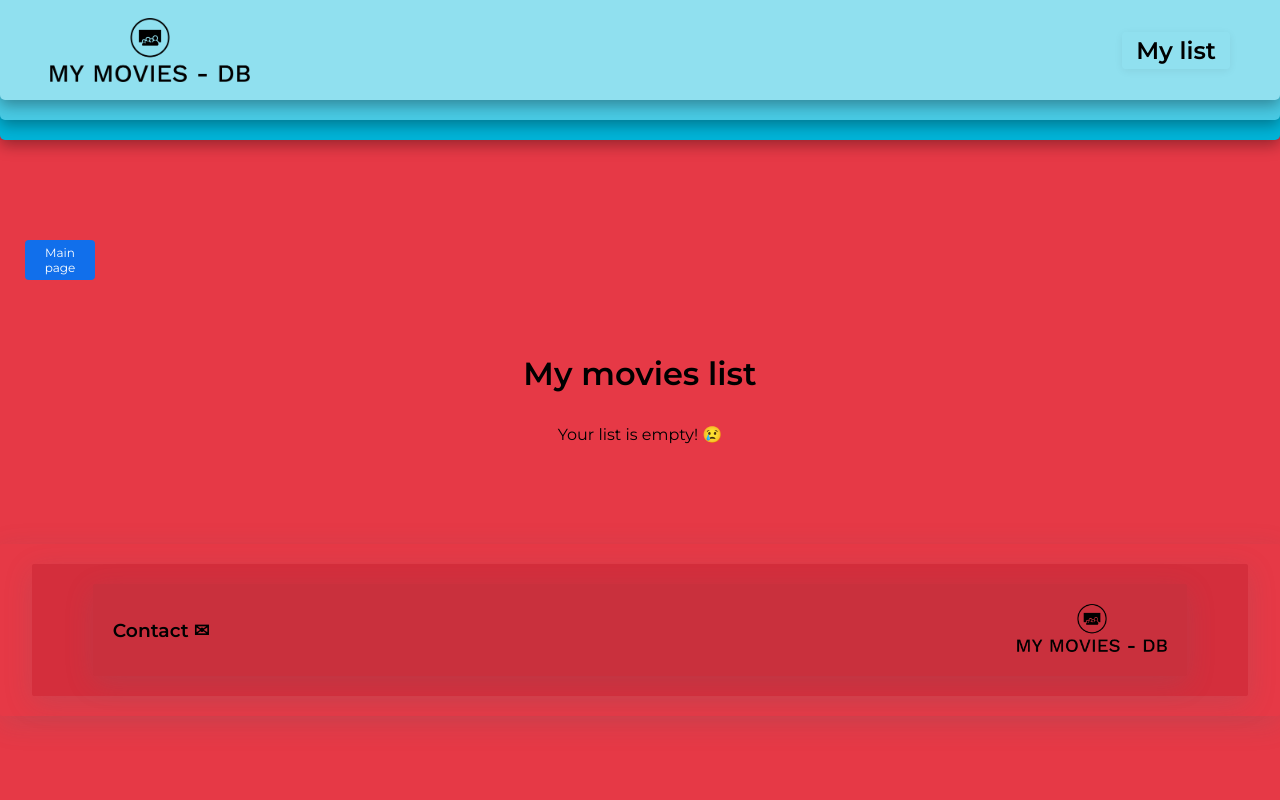
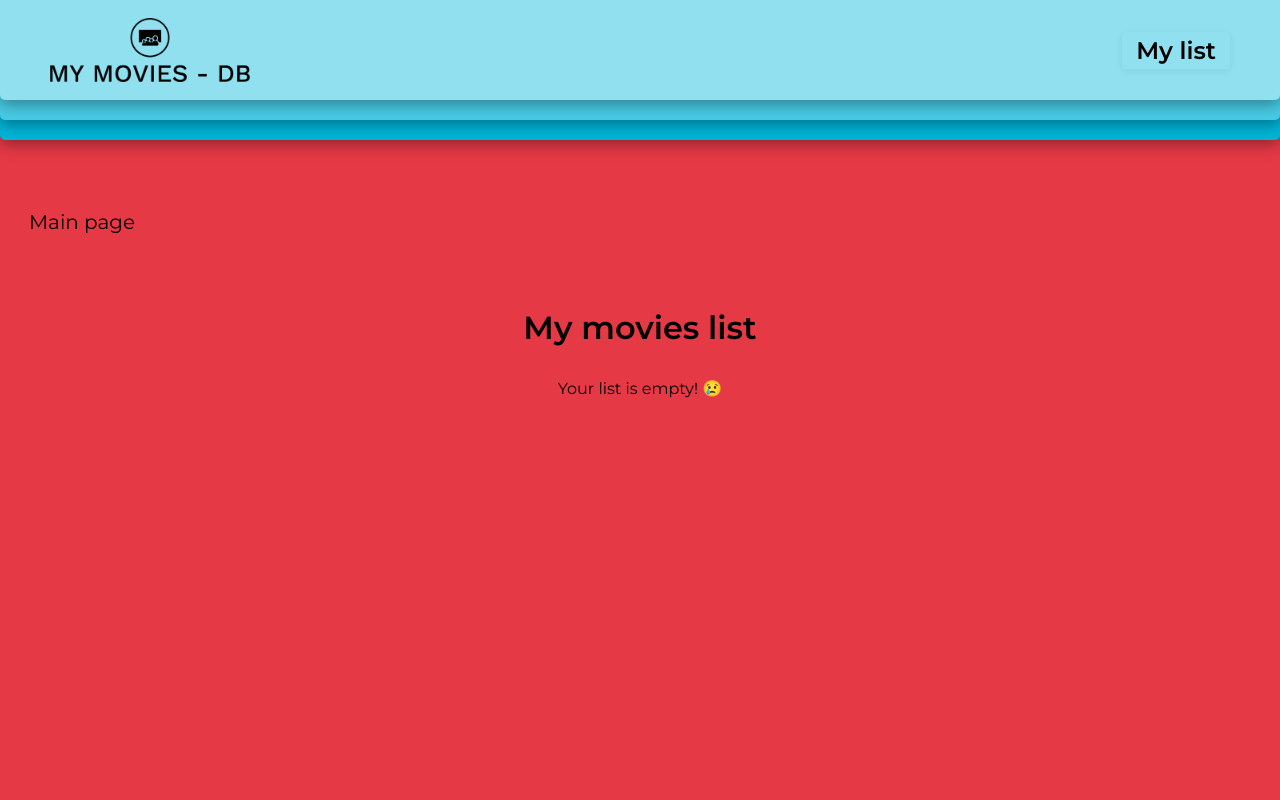
Before and after one commit to Alex-Lima84/movie-search-api, a React (Create React App) app: page /favorites in a window 1280 px wide. Shown: the top 800 px of the page. Built offline with nearby package versions, Linux system fonts and the light colour scheme.

Commit message:
implementations

```diff
--- a/src/components/Footer/styles.scss
+++ b/src/components/Footer/styles.scss
@@ -4,7 +4,6 @@ footer {
   display: flex;
   align-items: center;
   justify-content: center;
-  margin: 100px 0 20px 0;
   box-shadow: rgba(100, 100, 111, 0.2) 0px 7px 29px 0px;
     border-radius: 2px;
 
@@ -23,7 +22,7 @@ footer {
     display: flex;
     align-items: center;
     justify-content: space-between;
-    width: 90%;
+    width: 95%;
     margin: 20px 20px;
     box-shadow: rgba(100, 100, 111, 0.2) 0px 7px 29px 0px;
     border-radius: 2px;
--- a/src/pages/Error/styles.scss
+++ b/src/pages/Error/styles.scss
@@ -12,8 +12,9 @@
 
     a {
         text-decoration: none;
-        background-color: #116FEB;
-        color: #fff;
+        color: #000;
+        border: 1px solid #000;
+        font-weight: bold;
         padding: 10px;
         margin-top: 14px;
         border-radius: 4px;
--- a/src/pages/Favorite-movies/index.tsx
+++ b/src/pages/Favorite-movies/index.tsx
@@ -1,5 +1,5 @@
 import { useState, useEffect } from "react";
-import { MovieType } from "../../types/index"
+import { MovieType } from "../../types/index";
 import { Link } from "react-router-dom";
 import "./styles.scss";
 import { toast } from "react-toastify";
@@ -18,7 +18,7 @@ export default function FavoriteMovies() {
     });
     setFavoriteMovies(filteredMovies);
     localStorage.setItem("@moviesList", JSON.stringify(filteredMovies));
-    toast.success("Movie deleted! 😊");
+    toast.success("Movie deleted! 😎");
   }
 
   return (
--- a/src/pages/Favorite-movies/styles.scss
+++ b/src/pages/Favorite-movies/styles.scss
@@ -1,25 +1,7 @@
-.back-button-container {
-  display: flex;
-  align-items: center;
-  justify-content: flex-start;
-  margin-left: 50px;
-  width: 100%;
-  .back-button {
-    width: 70px;
-    font-size: 12px;
-    background-color: #116feb;
-    text-decoration: none;
-    color: #fff;
-    padding: 5px;
-    text-align: center;
-    margin-bottom: 50px;
-    margin-top: 50px;
-    border-radius: 4px;
-  }
-}
 
 .favorite-movies-container {
   margin-top: 24px;
+  height: 100vh;
 
   h1 {
     margin-bottom: 32px;
@@ -51,8 +33,21 @@
 
       a {
         text-decoration: none;
-        color: #116feb;
+        color: #000;
         margin-right: 14px;
+      }
+
+      button {
+        cursor: pointer;
+        background: none;
+        border: 1px solid #000;
+        padding: 4px;
+        transition: ease-in-out 0.5s;
+      }
+
+      button:hover {
+        background-color: #000;
+        color: #e63946;
       }
     }
   }
--- a/src/pages/Movie/index.tsx
+++ b/src/pages/Movie/index.tsx
@@ -55,7 +55,7 @@ export default function Movie() {
 
     savedMovies.push(movie);
     localStorage.setItem("@moviesList", JSON.stringify(savedMovies));
-    toast.success("Movie saved! 😊");
+    toast.success("Movie saved! 😎");
   }
 
   if (loading) {
@@ -67,10 +67,13 @@ export default function Movie() {
   }
 
   return (
-    <div className="movie-info-container">
+    <>
+      <div className="back-button-container">
         <Link className="back-button" to={"/"}>
           Main page
         </Link>
+      </div>
+      <div className="movie-info-container">
         <h1>{movie.title}</h1>
         {movie.backdrop_path ? (
           <img
@@ -78,12 +81,16 @@ export default function Movie() {
             alt={movie.title}
           />
         ) : (
-        <img className="not-available" src={notAvailable} alt="not available" />
+          <img
+            className="not-available"
+            src={notAvailable}
+            alt="not available"
+          />
         )}
 
         <h3>Overview</h3>
         <span>{movie.overview}</span>
-      <h4>Rating: {movie.vote_average!.toFixed(1)} /10</h4>
+        <h4>Rating: {movie.vote_average!.toFixed(1)} / 10</h4>
         <div className="movie-buttons-container">
           <button onClick={saveMovie}>Save</button>
           <button>
@@ -97,5 +104,6 @@ export default function Movie() {
           </button>
         </div>
       </div>
+    </>
   );
 }
--- a/src/pages/Movie/styles.scss
+++ b/src/pages/Movie/styles.scss
@@ -1,21 +1,27 @@
-.movie-info-container {
+.back-button-container {
+  display: flex;
+  align-items: center;
+  justify-content: flex-start;
+  margin-left: 58px;
+  width: 100%;
   .back-button {
-
     font-size: 20px;
     background-color: #e63946;
     text-decoration: none;
     color: #000;
-    text-align: left;
+
     margin-bottom: 50px;
     margin-top: 20px;
-    border-radius: 4px;
   }
+}
 
+.movie-info-container {
   display: flex;
   flex-direction: column;
-  max-width: 800px;
   margin-top: 18px;
+  margin-left: 20px;
   padding: 0 8px;
+  height: 100vh;
 
   h1 {
     margin: 14px 0;
@@ -53,14 +59,16 @@
     border-radius: 4px;
     cursor: pointer;
     transition: ease-in-out 0.4s;
+    background: none;
+    border: 1px solid #000;
   }
 
   button:hover {
-    background-color: #e63946;
-    color: #fff;
+    background-color: #000;
+    color: #e63946;
 
     a {
-      color: #fff;
+      color: #e63946;
     }
   }
 
```
Lines whose indentation alone changed are shown as unchanged.
